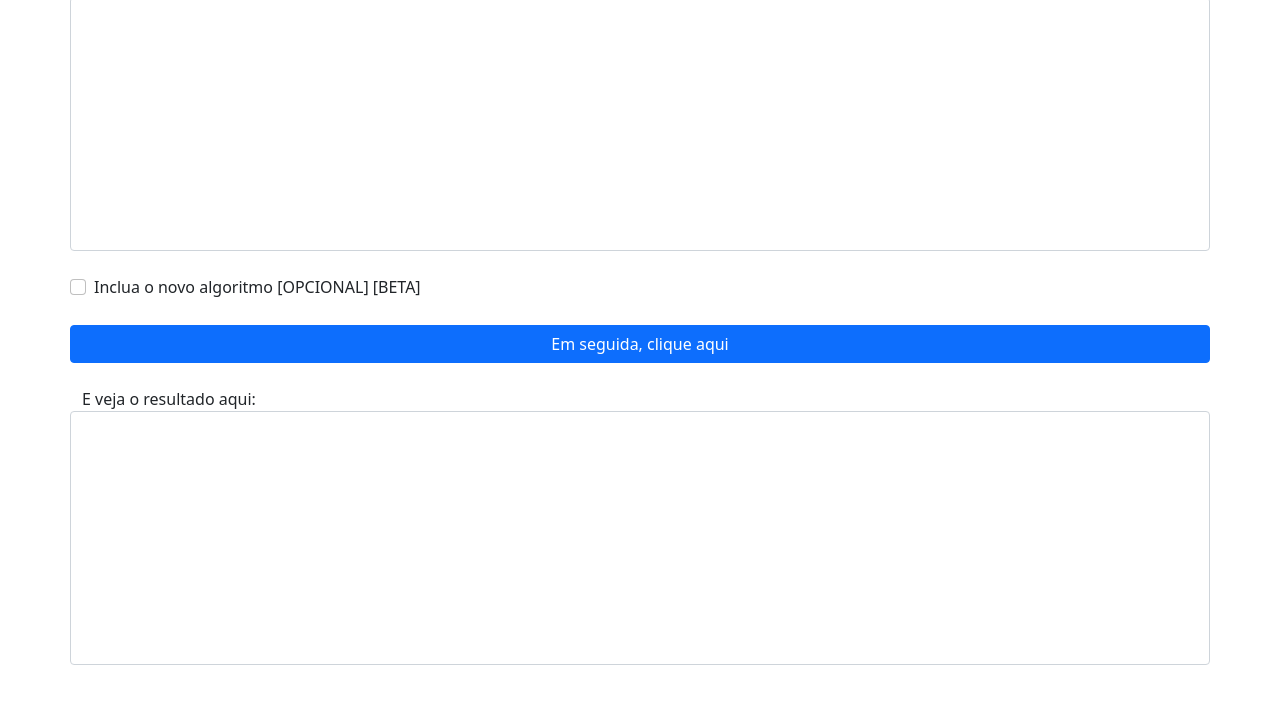
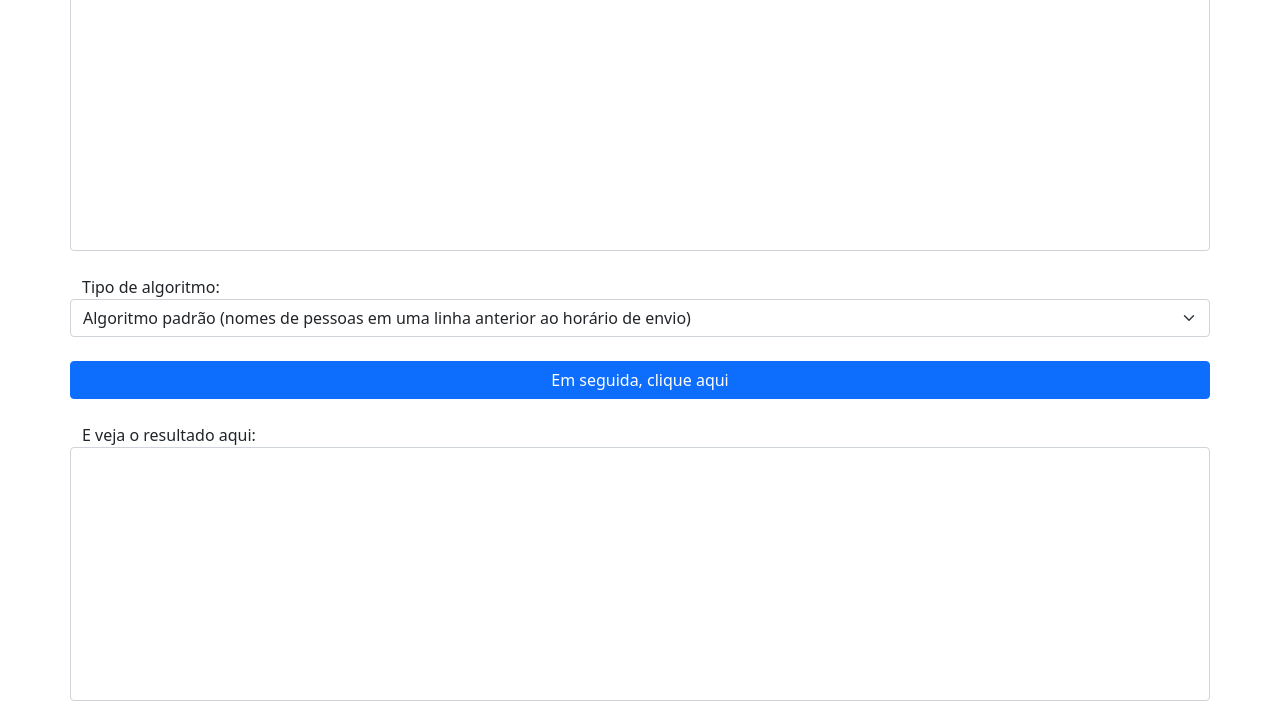
Before and after one commit to GS-bit/meetlist, a plain HTML site: page index.html in a window 1280 px wide. Shown: the part 83-800 px from the top of the page. Drawn offline with nearby package versions, Linux system fonts and the light colour scheme.

Commit message:
Update index.html

```diff
--- a/index.html
+++ b/index.html
@@ -28,12 +28,12 @@
 		</div>
 
 		<div class="row mt-4">
-			<div class="form-check">
-  				<input class="form-check-input" type="checkbox" value="" id="new_algorithm">
-  				<label class="form-check-label" for="defaultCheck1">
-    				Inclua o novo algoritmo [OPCIONAL] [BETA]
-  				</label>
-			</div>
+			<label>Tipo de algoritmo:</label>
+			<select id="algorithm-type" class="form-select">
+				<option selected="" value="1">Algoritmo padrão (nomes de pessoas em uma linha anterior ao horário de envio)</option>
+				<option value="2">Algoritmo padrão melhorado (mesmo que algoritmo padrão, porém linhas em branco são desconsideradas)</option>
+				<option value="3">Algoritmo padrão modificado (nomes de pessoas na mesma linha com o horário de envio)</option>
+			</select>
 		</div>
 
 		<div class="row mt-4">
```
